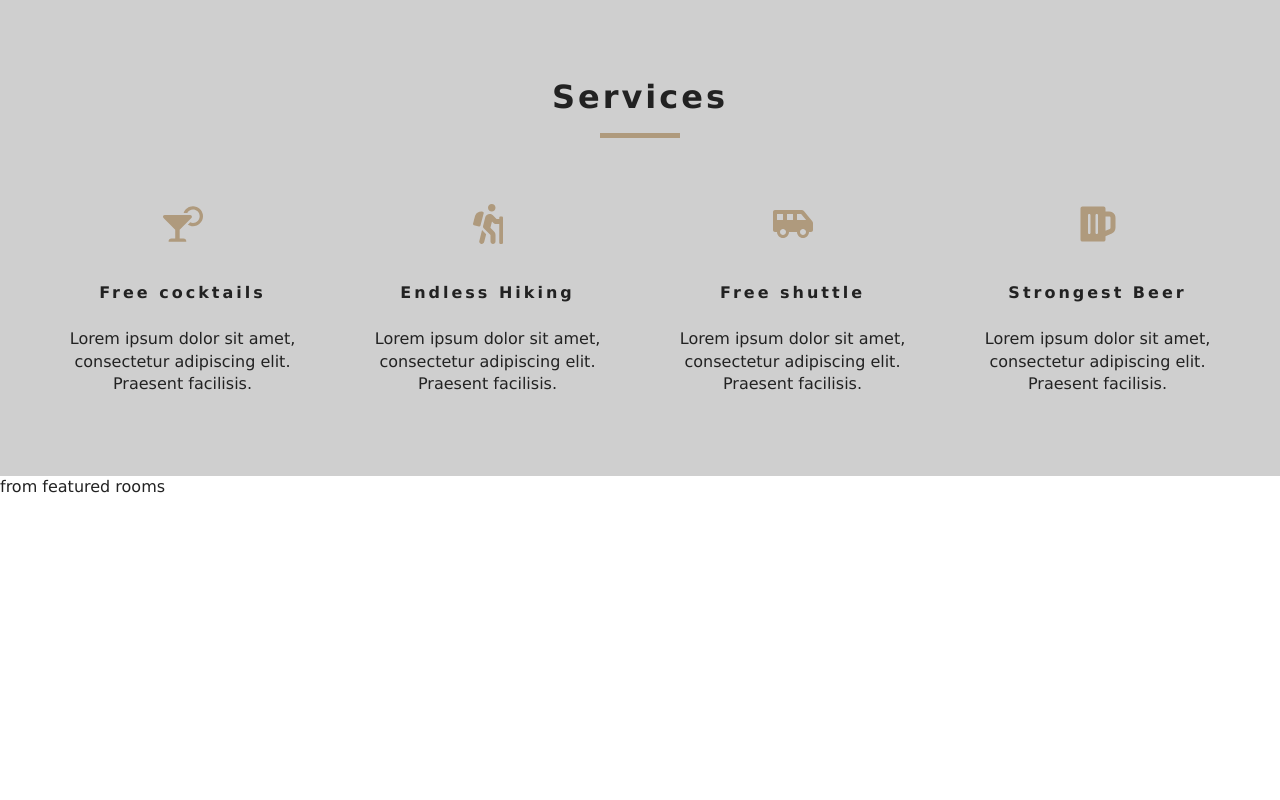
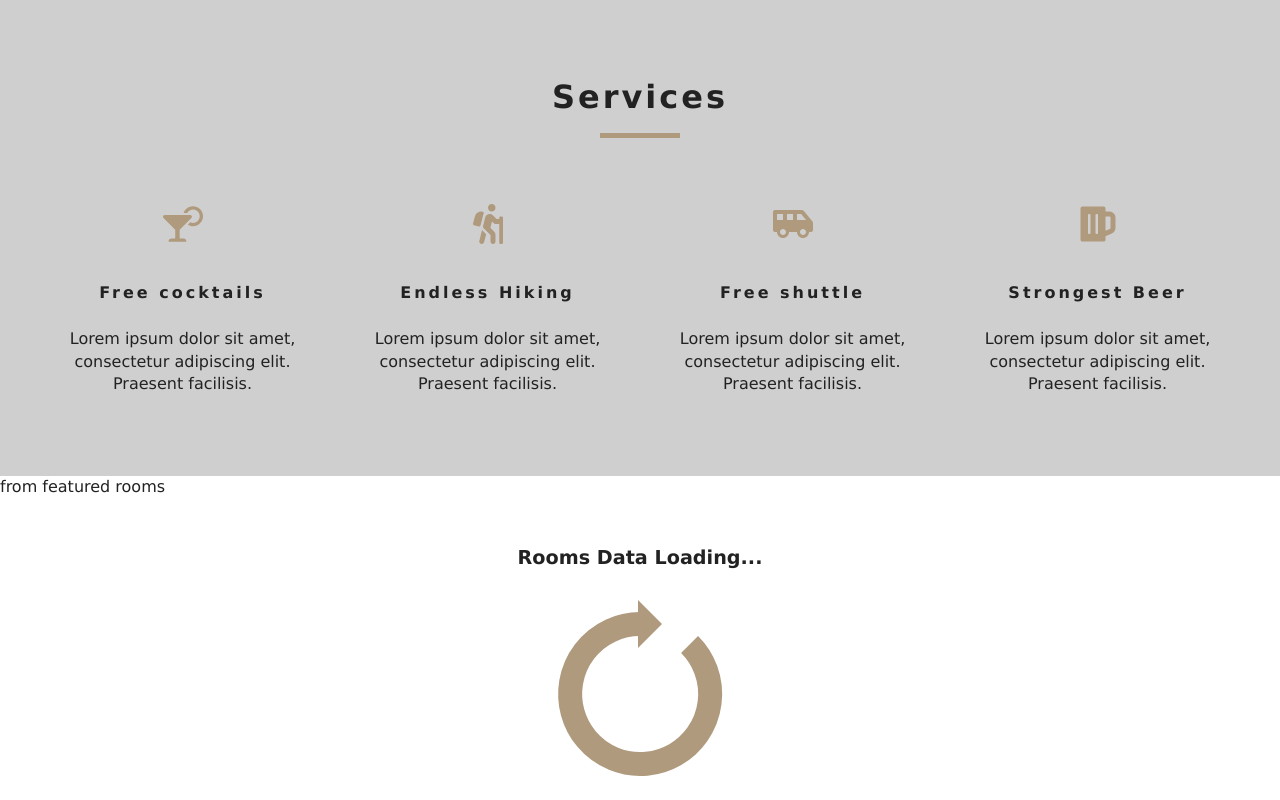
Before and after one commit to asher-miti/beach-resort, a React (Create React App) app: page / in a window 1280 px wide. Shown: the part 803-1603 px from the top of the page. Before the commit the page ends 1301 px from the top, so only its background shows below. Built offline with nearby package versions, Linux system fonts and the light colour scheme.

Commit message:
loading gif added for awaiting data

```diff
--- a/src/components/FeaturedRooms.js
+++ b/src/components/FeaturedRooms.js
@@ -1,5 +1,6 @@
 import React, { Component } from "react";
 import { RoomContext } from "../context";
+import Loading from "./Loading";
 
 export default class FeaturedRooms extends Component {
   static contextType = RoomContext;
@@ -7,6 +8,11 @@ export default class FeaturedRooms extends Component {
     const { featuredRooms: rooms } = this.context;
     console.log(rooms);
 
-    return <div>from featured rooms</div>;
+    return (
+      <div>
+        from featured rooms
+        <Loading />
+      </div>
+    );
   }
 }
--- /dev/null
+++ b/src/components/Loading.js
@@ -0,0 +1,11 @@
+import React from "react";
+import loadingGif from "../images/gif/loading-arrow.gif";
+
+export default function Loading() {
+  return (
+    <div className="loading">
+      <h4>rooms data loading...</h4>
+      <img src={loadingGif} alt="" />
+    </div>
+  );
+}
```
